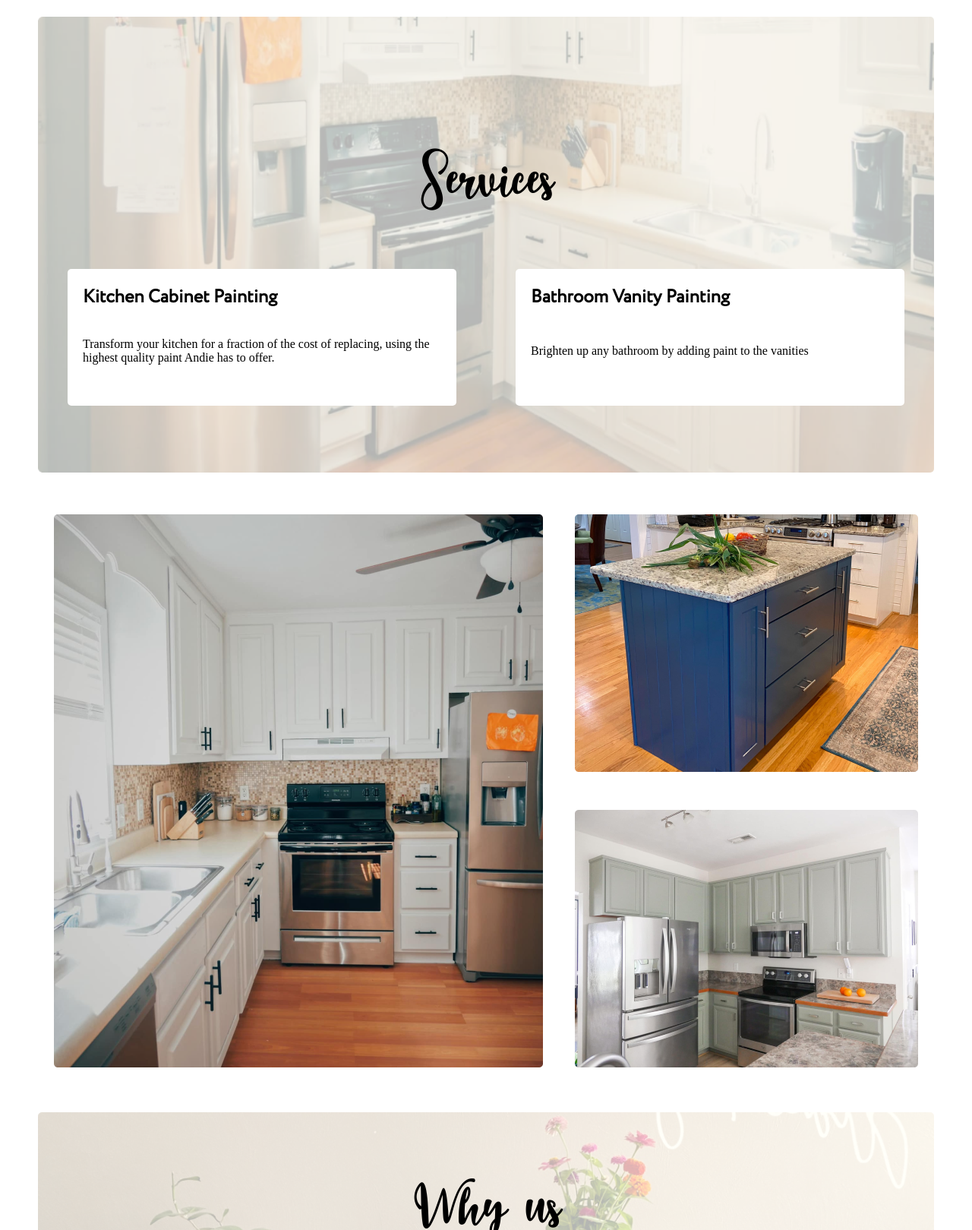
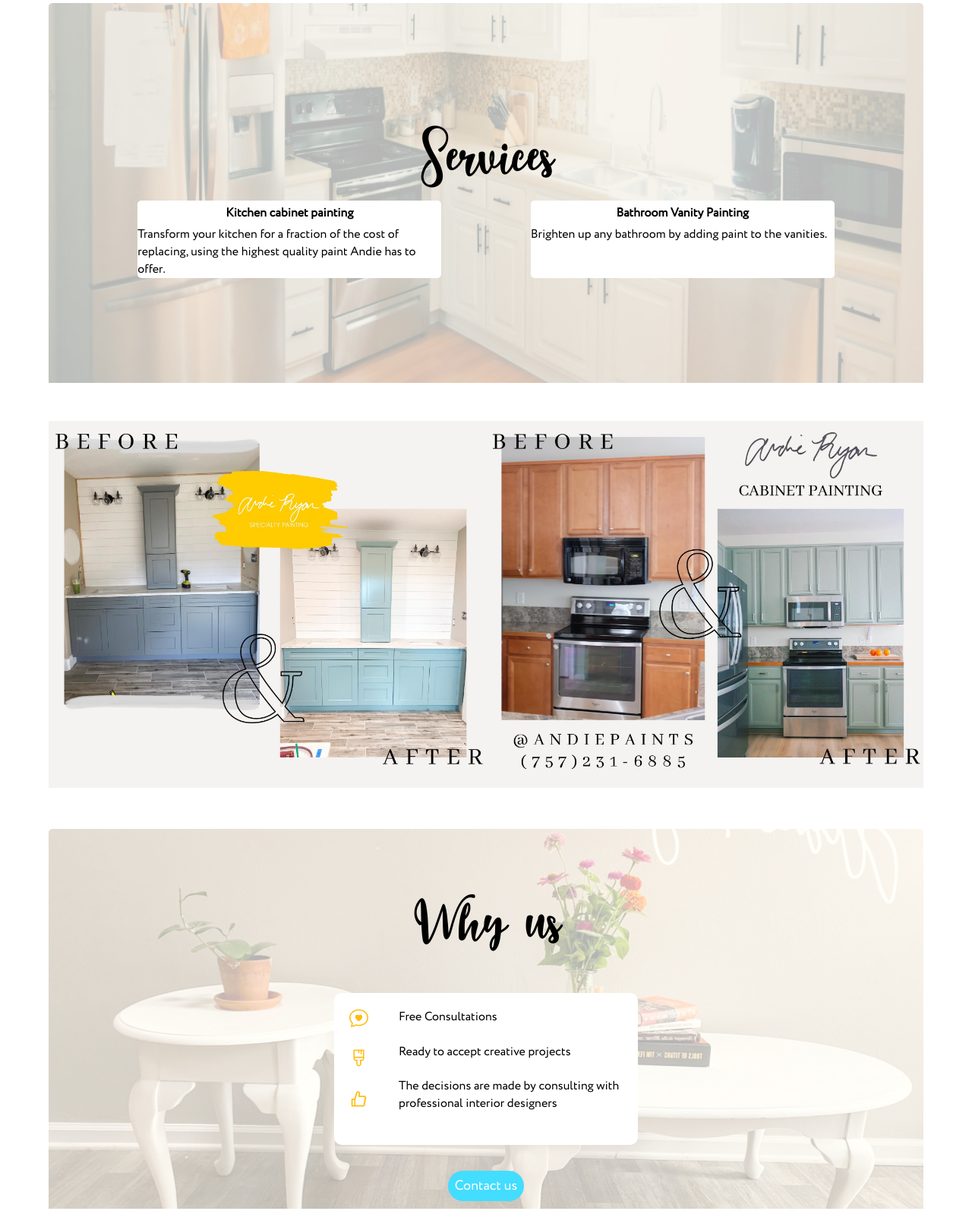
Before and after one commit to anyahb/renovations, a plain HTML site: page main.html in a window 1280 px wide. Shown: the part 746-2365 px from the top of the page at 76% size. Drawn offline with Linux system fonts and the light colour scheme.

Commit message:
new changes added

```diff
--- a/main.css
+++ b/main.css
@@ -39,7 +39,7 @@ body {
 
 .poster {
     background-image: url("./img/client.png");
-    height: 718px;
+    height: 700px;
     width: 50%;
     -webkit-background-size: cover;
 }
@@ -143,52 +143,15 @@ body {
     padding-top: 50px;
 }
 
-.examples {
-    height: 900px;
-    width: 100%;
-}
 
-.examples__left {
-    background-image: url(./img/furn1.png);
-    height: 700px;
-    width: 50%;
-    margin: 50px;
+
+
+.before-after__container {
+    display: flex;
+    justify-content: center;
 }
 
 
-.examples__right {
-    display: grid;
-}
-
-.left {
-    background-image: url(./img/furniture2.png);
-    height: 350px;
-}
-
-.right {
-    background-image: url(./img/furniture3.png);
-    height: 350px;
-}
-
-.example {
-    display: flex;
-    justify-content: space-around;
-    padding-top: 50px;
-}
-
-.example__contact {
-    display: grid;
-    padding: 5px;
-}
-
-.example__pic {
-    padding: 5px;
-}
-
-.example__two {
-    display: grid;
-    align-content: flex-end;
-}
 
 .test {
     display: flex;
@@ -222,7 +185,7 @@ body {
     background-image: url(./img/flowers.png);
     -webkit-background-size: cover;
     height: 500px;
-    width: 100%;
+    width: 90%;
     display: flex;
     align-items: center;
     justify-content: center;
@@ -284,27 +247,107 @@ body {
     justify-content: center;
 }
 
+.services {
+    background-image: url("./img/back-one.png");
+    -webkit-background-size: cover;
+    height: 500px;
+    width: 90%;
+
+}
+
+.general {
+    display: grid;
+    height: 100%;
+    align-content: center;
+}
+
+
+.services__container{
+    padding-top: 50px;
+    justify-content: center;
+    display: flex;
+}
+
+.before-after__container{
+    padding-top: 50px;
+    width: 90%;
+}
+
+.before-after {
+    display: flex;
+    justify-content: center;
+}
+
+.services__title {
+    display: flex;
+    justify-content: center;
+    font-size: 128px;
+    font-family: winona;
+}
+
+.images {
+    display: flex;
+    width: 100%;
+    justify-content: center;
+    justify-content: space-evenly;
+}
+
+.images__title1{
+    text-align: center;
+    font-family: circe;
+    font-weight: bold;
+    margin: 5px;
+}
+
+.images__title2{
+    text-align: center;
+    font-family: circe;
+    font-weight: bold;
+    margin: 5px;
+}
+
+.group1 {
+    width: 50%;
+    background: white;
+    width: 400px;
+    border-radius: 5px;
+}
+
+.group2 {
+    width: 50%;
+    background: white;
+    width: 400px;
+    border-radius: 5px;
+}
+
+.images__text1 {
+    font-family: circe;
+}
+
+.images__text2 {
+    font-family: circe;
+}
 
 
 .testimonials__el1 {
     background-image: url("./img/testimon1.png");
     -webkit-background-size: cover;
     height: 400px;
-    width: 320px;
+    width: 330px;
 }
 
 .testimonials__el2 {
     background-image: url("./img/testimoni2.png");
     -webkit-background-size: cover;
     height: 400px;
-    width: 320px;
+    width: 330px;
 }
 
 .testimonials__el3 {
     background-image: url("./img/testimon3.png");
     -webkit-background-size: cover;
     height: 400px;
-    width: 320px;
+    width: 330px;
 }
 
 .testimonials__title {
@@ -322,7 +365,7 @@ body {
 
 .footer {
     background: #00B2FF;
-    height: 100px;
+    height: 70px;
     align-items: center;
     display: flex;
 }
@@ -391,18 +434,18 @@ body {
     }
 
     .testimonials__el1 {
-        height: 700px;
-        width: 600px;
+        height: 600px;
+        width: 500px;
     }
 
     .testimonials__el2 {
-        height: 700px;
-        width: 600px;
+        height: 600px;
+        width: 500px;
     }
 
     .testimonials__el3 {
-        height: 700px;
-        width: 600px;
+        height: 600px;
+        width: 500px;
     }
 }
 
@@ -446,8 +489,52 @@ body {
 }
 
 
+@media screen and (max-width: 500px) {
+    .poster {
+        height: 400px;
+    }
+}
+
+@media screen and (max-width: 900px) {
+    .images {
+        display: grid;
+        align-content: space-evenly;
+
+    }
+
+    .general {
+        align-content: unset;
+
+    }
+}
+
+@media screen and (max-width: 480px) {
+    .group1 {
+        width: 250px;
+    }
+
+    .group2 {
+        width: 250px;
+    }
+}
+
+
+
 @media screen and (max-width: 600px) {
 
+    .services__title{
+        font-size: 64px;
+        height: 100px;
+        align-items: end;
+    }
+
+    .images {
+        height: 300px;
+    }
+
+    .before-after__container {
+        display: grid;
+    }
 
 
     .button {
@@ -468,6 +555,7 @@ body {
     .navigation__elems {
         font-size: 14px;
         width: 100%;
+        padding-top: 10px;
     }
 
     .description {
@@ -540,10 +628,12 @@ body {
 
     .footer__name {
         font-size: 8px;
+        width: 50%;
     }
 
     .footer__help {
         font-size: 8px;
+        width: 50%;
     }
 
     .check {
@@ -557,12 +647,16 @@ body {
         height: 50px;
     }
 
-    .example {
-        padding: unset;
+    .why-us {
+        padding-top: 30px;
     }
 
-    .why-us {
-        padding: unset;
+    .before-after__container {
+        padding-top: 30px;
+    }
+
+    .services__container {
+        padding-top: 30px;
     }
 
     .footer {
@@ -570,15 +664,7 @@ body {
         width: 100%;
     }
 
-    .footer__name {
-        width: 50%;
-        font-size: 10px;
-    }
 
-    .footer__help {
-        width: 50%;
-        font-size: 10px;
-    }
 
     .why-us__title {
         font-size: 64px;
--- a/main.html
+++ b/main.html
@@ -30,52 +30,38 @@
 
     </div>
 
-    <div class="check">
+        <div class="services__container">
+        <div class="services">
             <div class="general">
-
-            <div class="general__background">
-                <div class="general__services">
-                    <div class="general__title">Services</div>
-                    <div class="general__container">
-                        <div class="cabinet">
-                            <div class="cabinet__title">Kitchen Cabinet Painting</div>
-                            <div class="cabinet__text">Transform your kitchen for a fraction of the cost of replacing,
-                                using
-                                the
+            <div class="services__title">Services</div>
+            <div class="images">
+                <div class="group1">
+                    <div class="images__title1">Kitchen cabinet painting</div>
+                    <div class="images__text1">Transform your kitchen for a fraction of the cost of replacing, using the
                         highest quality paint Andie has to offer.
                     </div>
                 </div>
-                        <div class="vanity">
-                            <div class="vanity__title">Bathroom Vanity Painting</div>
-                            <div class="cabinet__text">Brighten up any bathroom by adding paint to the vanities</div>
+
+                <div class="group2">
+                    <div class="images__title2">Bathroom Vanity Painting</div>
+                    <div class="images__text2">Brighten up any bathroom by adding paint to the vanities.</div>
+                </div>
                 </div>
                 </div>
             </div>
     </div>
 
-        </div>
 
 
-        <div class="example">
-            <div class="example__pic">
-                <div>
-                    <img src="./img/furniture1.png" alt="" style="width: 100%;">
+
+<div class="before-after">
+    <div class="before-after__container">
+        <div class="before-after__el">
+            <img src="./img/andie.jpeg" alt="" style="width: 100%;">
         </div>
+        <div class="before-after__el">
+            <img src="./img/andie2.jpeg" alt="" style="width: 100%;">
         </div>
-
-            <div class="example__contact">
-                <div class="example__one">
-                    <div>
-                        <img src="./img/furniture2.png" alt="" style="width: 100%;">
-                    </div>
-                </div>
-
-                <div class="example__two">
-                    <div>
-                        <img src="./img/furniture3.png" alt="" style="width: 100%;">
-                    </div>
-                </div>
-
         </div>
     </div>
 
```
Also changed, not shown: img/andie.jpeg (added), img/andie2.jpeg (added). Lines whose indentation alone changed are shown as unchanged.
